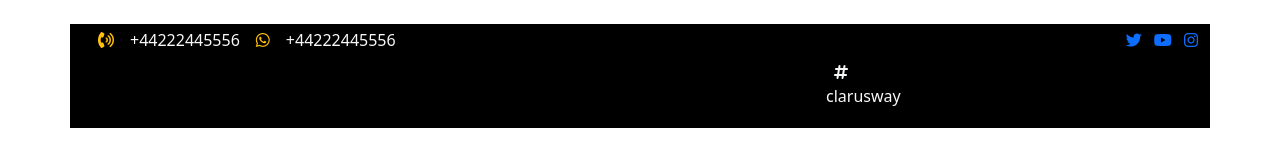
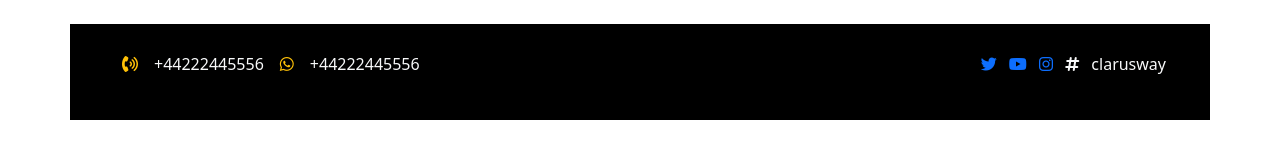
Before and after one commit to Rana-Tek/bootstrap-breakpoints-example1, a plain HTML site: page index.html in a window 1280 px wide. Drawn offline with nearby package versions, Linux system fonts and the light colour scheme.

Commit message:
last change

```diff
--- a/index.html
+++ b/index.html
@@ -9,9 +9,9 @@
   </head>
   <body>
 
-    <div class="container bg-black text-center text-light mt-4 lh-lg">
-        <div class="d-flex">
-        <div class="col-lg-4 col-md-4 text-start d-flex">
+    <div class="container bg-black text-light mt-4 lh-lg">
+        <div class="row p-4">
+        <div class=" text-start d-flex flex-wrap-nowrap col-7">
 
 
         <i class="fa-solid fa-phone-volume px-3 text-warning mt-2"></i>
@@ -22,15 +22,13 @@
 
 
     </div>
-    <div class="col-lg-4 d-sm-none d-md-flex">
 
-    </div>
-    <div class="col-lg-4 col-md-4 text-end">
+    <div class="col-5 text-end">
         <i class="fa-brands fa-twitter text-primary mt-2"></i>
         <i class="fa-brands fa-youtube text-primary mt-2 px-2"></i>
         <i class="fa-brands fa-instagram text-primary mt-2"></i>
-         <i class="fa-solid fa-hashtag px-2 d-sm-none d-md-none d-lg-flex mt-2"></i>
-         <p class="d-sm-none d-md-none d-lg-flex">clarusway</p>
+         <i class="fa-solid fa-hashtag me-2 mx-2 d-md-inline-block d-none"></i>
+         <p class="me-2 d-md-inline-block d-none">clarusway</p>
 
     </div>
 
```
